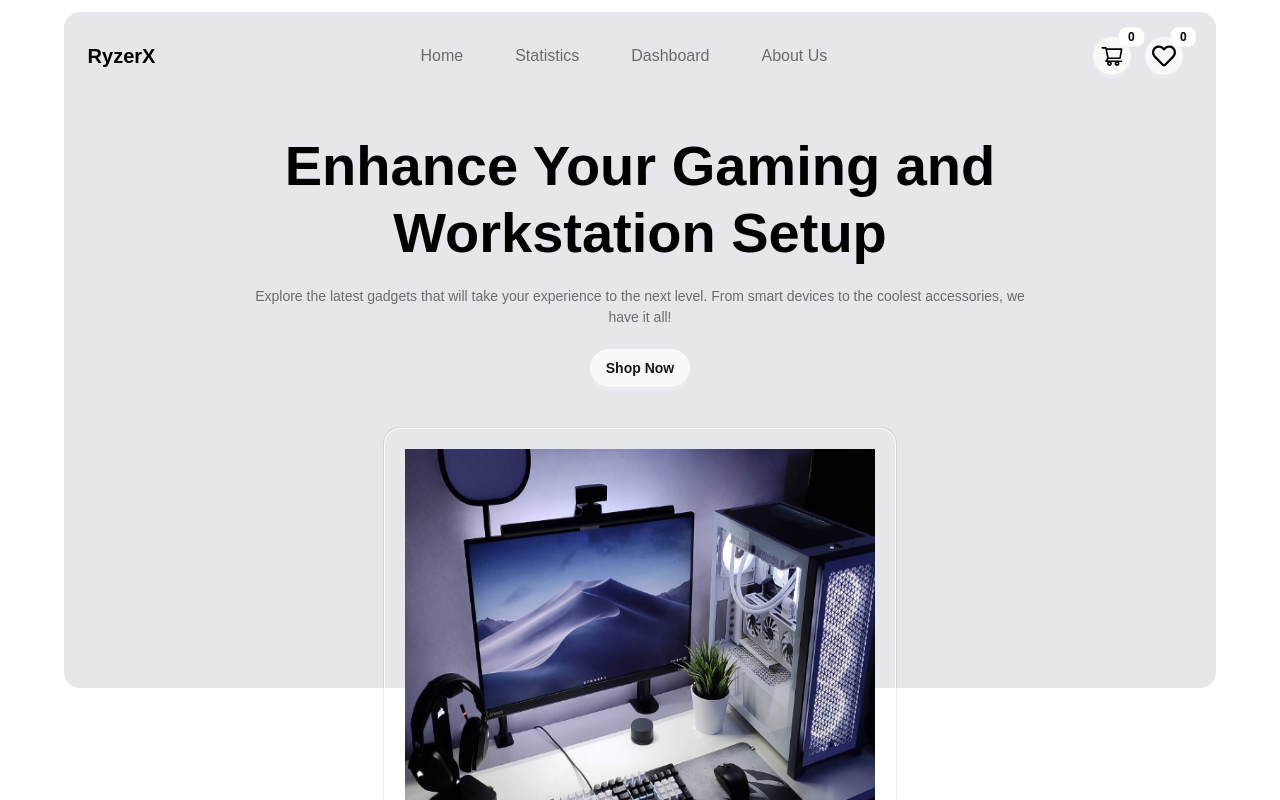
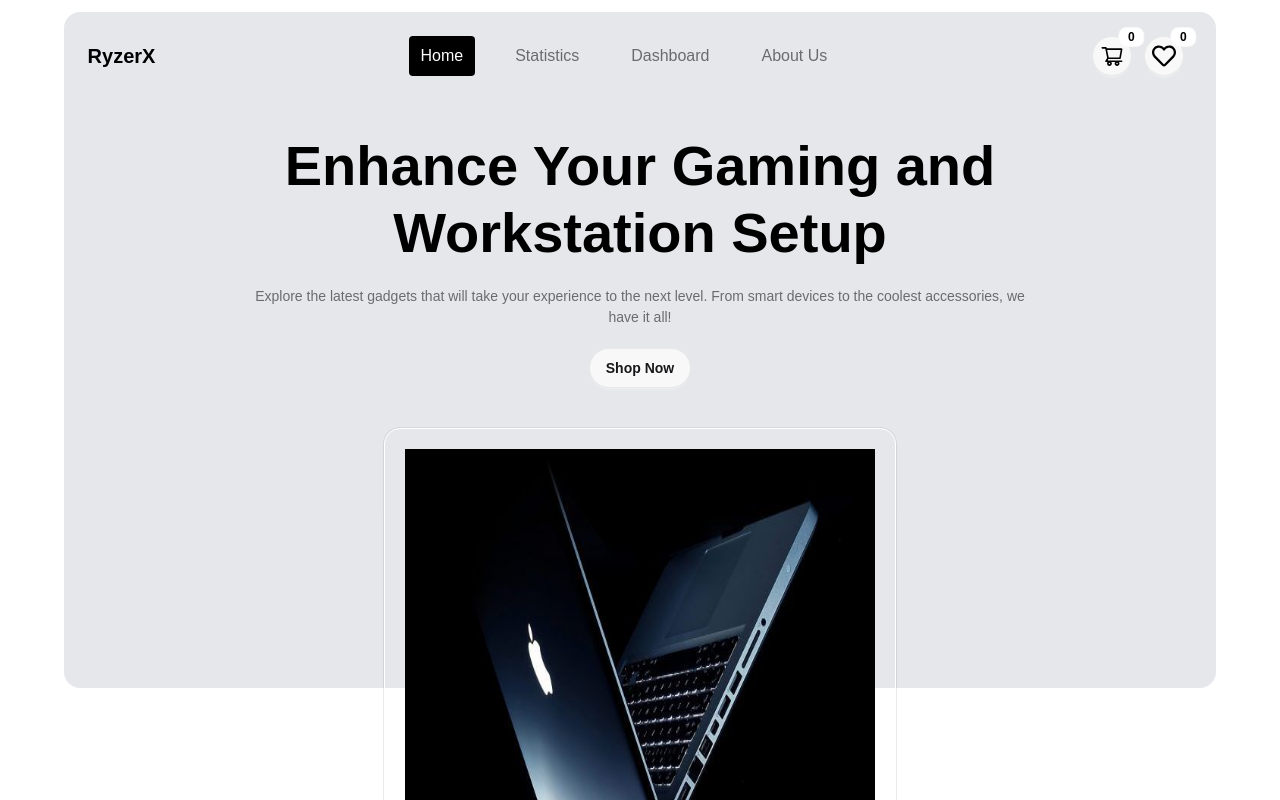
Before and after one commit to mehedihasan101101/ryzerX-rigs-project-19, a React (Vite) app: page /category/all in a window 1280 px wide. Shown: the top 800 px of the page. Built offline with nearby package versions, Linux system fonts and the light colour scheme.

Commit message:
heroSection: Image changed in the hero section feat(navbar):active navlink function added

```diff
--- a/src/components/categories/Categoryies.jsx
+++ b/src/components/categories/Categoryies.jsx
@@ -16,7 +16,7 @@ const Categoryies = () => {
             <div className="">
                 <div className="bg-gray-200  md:px-9 px-3 md:py-7 py-5 rounded-xl  ">
                     <ul className="">
-                        {categories.map(category => <NavLink className={({ isActive }) => `mt-5 py-2 px-3 rounded-full  text-center  block text-black font-bol
+                        {categories.map(category => <NavLink className={({ isActive }) => `mt-5 py-2 px-3 rounded-full  text-center  block text-black
                          ${isActive ? "  text-white bg-black " : "bg-white hover:bg-neutral-100"}`} to={category.link}>{category.name}</NavLink>)}
                     </ul>
                 </div>
--- a/src/components/root/nav/NavBar.jsx
+++ b/src/components/root/nav/NavBar.jsx
@@ -27,7 +27,7 @@ const NavBar = ({ cartItems, total, wishList }) => {
 
     // Navigation fields for the navbar links
     const navFields = [
-        { id: 1, path: "", name: "Home" },
+        { id: 1, path: "category/all", name: "Home" },
         { id: 2, path: "/Statistics", name: "Statistics" },
         { id: 3, path: "/Dashboard", name: "Dashboard" },
         { id: 4, path: "/AboutUs", name: "About Us" },
@@ -50,7 +50,8 @@ const NavBar = ({ cartItems, total, wishList }) => {
                 {/* Navigation Links */}
                 <div className={` ${open ? "left-0" : "left-[-500px]"} duration-700  lg:static lg:block  lg:w-auto lg:h-auto w-[45%] top-22 h-screen  bg-neutral-100/90 lg:bg-transparent   absolute `}>
                     <ul className="lg:flex gap-7 lg:bg-transparent text-[#6b6b6f]">
-                        {navFields.map((field) => <NavLink key={field.id} to={field.path} className={"rounded hover:bg-neutral-200 px-3 py-2"}><li className="pl-14 lg:pl-0">{field.name}</li></NavLink>)}
+                        {navFields.map((field) => <NavLink key={field.id} to={field.path} className={({ isActive }) => `rounded px-3 py-2 ${isActive ? "text-white bg-black" :
+                            " hover:bg-neutral-100"}`}><li className="pl-14 lg:pl-0">{field.name}</li></NavLink>)}
                     </ul>
                 </div>
 
```
Also changed, not shown: src/assets/heroSectionImg.jpg.
